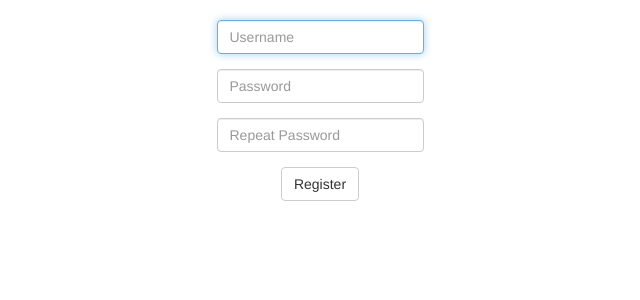
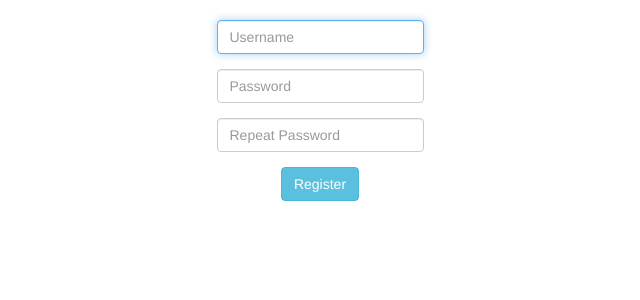
Before and after one commit to DaanSchueler/project, a Flask app: page /register in a window 1280 px wide. Shown: the part 52-352 px from the top of the page, without its empty margins (320-960 px from the left). Run offline with Flask 2, Linux system fonts and the light colour scheme; some libraries are stand-ins or nearby versions.

Commit message:
nieuwe feature: ...

```diff
--- a/templates/register.html
+++ b/templates/register.html
@@ -17,7 +17,7 @@
                 <input class="form-control" name="confirmation" placeholder="Repeat Password" type="password"/>
             </div>
             <div class="form-group">
-                <button class="btn btn-default" type="submit">Register</button>
+                <button class="btn btn-info" type="submit">Register</button>
             </div>
         </fieldset>
     </form>
```
Also changed, not shown: recepts.db.
